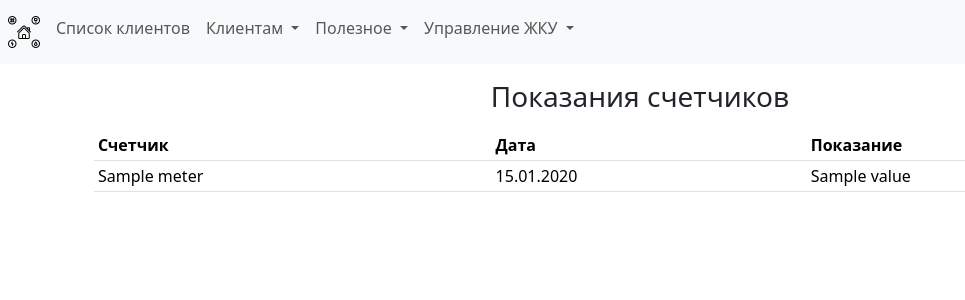
After one commit to billy-juicy/Django-Utilities-App, a Django app: template billing/templates/meter_reading.html in a window 1280 px wide. The commit adds this page. Shown: the top 300 px of the page, without its empty margins (0-965 px from the left). Run offline with Django 5.2, Linux system fonts and the light colour scheme; the template is opened without the code that fills it: most values are stand-ins (such as "Sample title", 1, 10 or a date in 2020); some libraries are stand-ins or nearby versions.

Commit message:
Add MeterReading and its files

```diff
--- /dev/null
+++ b/billing/templates/meter_reading.html
@@ -0,0 +1,33 @@
+{% extends "main.html" %}
+{% load django_bootstrap5 %}
+
+{% block content %}
+    {{ block.super }}
+
+    <div class="container mt-3">
+        <h3 class="mb-3">Показания счетчиков</h3>
+
+        <table class="table table-sm">
+            <thead>
+                <tr>
+                    <th>Счетчик</th>
+                    <th>Дата</th>
+                    <th>Показание</th>
+                </tr>
+            </thead>
+            <tbody>
+                {% for reading in meter_readings %}
+                <tr>
+                    <td>{{ reading.meter }}</td>
+                    <td>{{ reading.reading_date|date:"d.m.Y" }}</td>
+                    <td>{{ reading.value }}</td>
+                </tr>
+                {% empty %}
+                <tr>
+                    <td colspan="3" class="text-center text-muted">Нет данных</td>
+                </tr>
+                {% endfor %}
+            </tbody>
+        </table>
+    </div>
+{% endblock %}
--- a/billing/urls.py
+++ b/billing/urls.py
@@ -5,6 +5,7 @@ from .views import InvoiceListView
 from .views import MeterListView
 from .views import PaymentListView
 from .views import DebtDetailView
+from .views import MeterReadingListView
 
 urlpatterns = [
     path('services', ServiceListView.as_view(), name='services-list'),
@@ -13,4 +14,5 @@ urlpatterns = [
     path('meters', MeterListView.as_view(), name='meters-list'),
     path('payments', PaymentListView.as_view(), name='payments-list'),
     path('debt/<int:pk>', DebtDetailView.as_view(), name='debt'),
+    path('meter_readings', MeterReadingListView.as_view(), name='meter-readings-list'),
 ]
--- a/practice/templates/main.html
+++ b/practice/templates/main.html
@@ -52,7 +52,7 @@
             <li><a class="dropdown-item" href="{% url 'debt' pk=1 %}">Задолженности</a></li>
             <li><a class="dropdown-item" href="{% url 'complaints-add' %}">Жалобы</a></li>
             <li><hr class="dropdown-divider"></li>
-            <li><a class="dropdown-item" href="#">Показатели счетчиков</a></li>
+            <li><a class="dropdown-item" href="{% url 'meter-readings-list' %}">Показатели счетчиков</a></li>
           </ul>
         </li>
       </ul>
```
Also changed, not shown: billing/views.py (+13 -2 lines).
